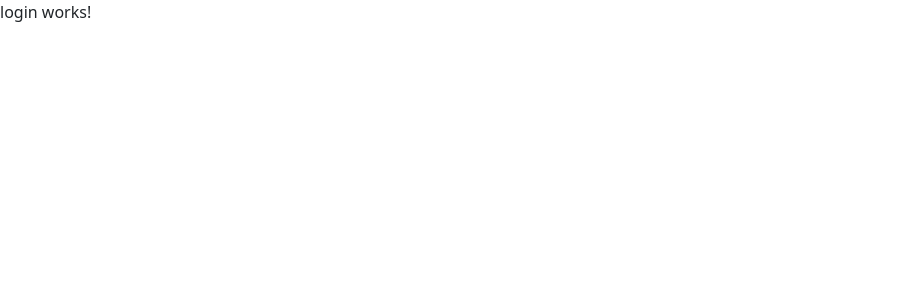
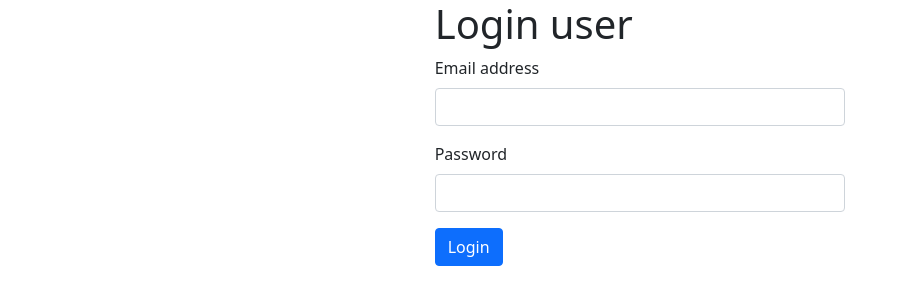
Before and after one commit to Jouanna/JouannaCarShop, an Angular app in the folder JouannaCarShopApp/: page /login in a window 1280 px wide. Shown: the top 304 px of the page, without its empty margins (0-907 px from the left). Built offline with nearby package versions, Linux system fonts and the light colour scheme.

Commit message:
Login implemented

```diff
--- a/JouannaCarShopApp/src/app/users/login/login.component.html
+++ b/JouannaCarShopApp/src/app/users/login/login.component.html
@@ -1 +1,38 @@
-<p>login works!</p>
+<div class="row justify-content-center">
+    <div class="col-4">
+        <h1>Login user</h1>
+        <form #loginForm="ngForm" (ngSubmit)="loginUser(loginForm)">
+
+            <div class="mb-3">
+              <label for="exampleInputEmail1" class="form-label">Email address</label>
+              <input ngModel required email #login="ngModel" name="login" type="email" class="form-control" id="exampleInputEmail1" aria-describedby="emailHelp">
+            </div>
+            <ng-container *ngIf="login.touched && login.invalid">
+                <div *ngIf="login.errors?.required" style="background-color: crimson;">
+                    Email is required!
+
+                </div>
+                <div *ngIf="login.errors?.email" style="background-color: crimson;">
+                    Email is invalid!
+
+                </div>
+            </ng-container>
+
+            <div class="mb-3">
+              <label for="exampleInputPassword1" class="form-label">Password</label>
+              <input ngModel required minlength="3" #passwordInput="ngModel" name="password" type="password" class="form-control" id="exampleInputPassword1">
+            </div>
+            <ng-container *ngIf="passwordInput.touched && passwordInput.invalid">
+                <div *ngIf="passwordInput.errors?.required" style="background-color: crimson;">
+                    Password is required!
+                </div>
+                <div *ngIf="passwordInput.errors?.minlength" style="background-color: crimson;">
+                    Password must be 3 characters or more!
+                </div>
+            </ng-container>
+
+            <button type="submit" class="btn btn-primary">Login</button>
+          </form>
+
+    </div>
+</div>
--- a/JouannaCarShopApp/src/app/users/login/login.component.ts
+++ b/JouannaCarShopApp/src/app/users/login/login.component.ts
@@ -1,4 +1,7 @@
 import { Component, OnInit } from '@angular/core';
+import { NgForm } from '@angular/forms';
+import { Router } from '@angular/router';
+import { UserService } from '../user.service';
 
 @Component({
   selector: 'app-login',
@@ -7,9 +10,21 @@ import { Component, OnInit } from '@angular/core';
 })
 export class LoginComponent implements OnInit {
 
-  constructor() { }
+  constructor(
+    private userService: UserService,
+    private router: Router
+  ) { }
 
   ngOnInit(): void {
   }
 
+  loginUser(form: NgForm){
+    let{login, password} = form.value;
+
+    this.userService.login({login, password}).subscribe({
+      next: () => {this.router.navigate(["/"]);
+    },
+    error: (err) => {console.log(err);}
+  });
+  }
 }
--- a/JouannaCarShopApp/src/app/users/user.service.ts
+++ b/JouannaCarShopApp/src/app/users/user.service.ts
@@ -21,4 +21,10 @@ export class UserService {
     return this.http.post<IUser>(`${apiURL}/users/register`, data).pipe(
       tap((user) => this.user = user));
   }
+
+  login(data: {login: string; password: string;}){
+    return this.http.post<IUser>(`${apiURL}/users/login`, data).pipe(
+      tap((user) => this.user = user)
+    );
+  }
 }
```
